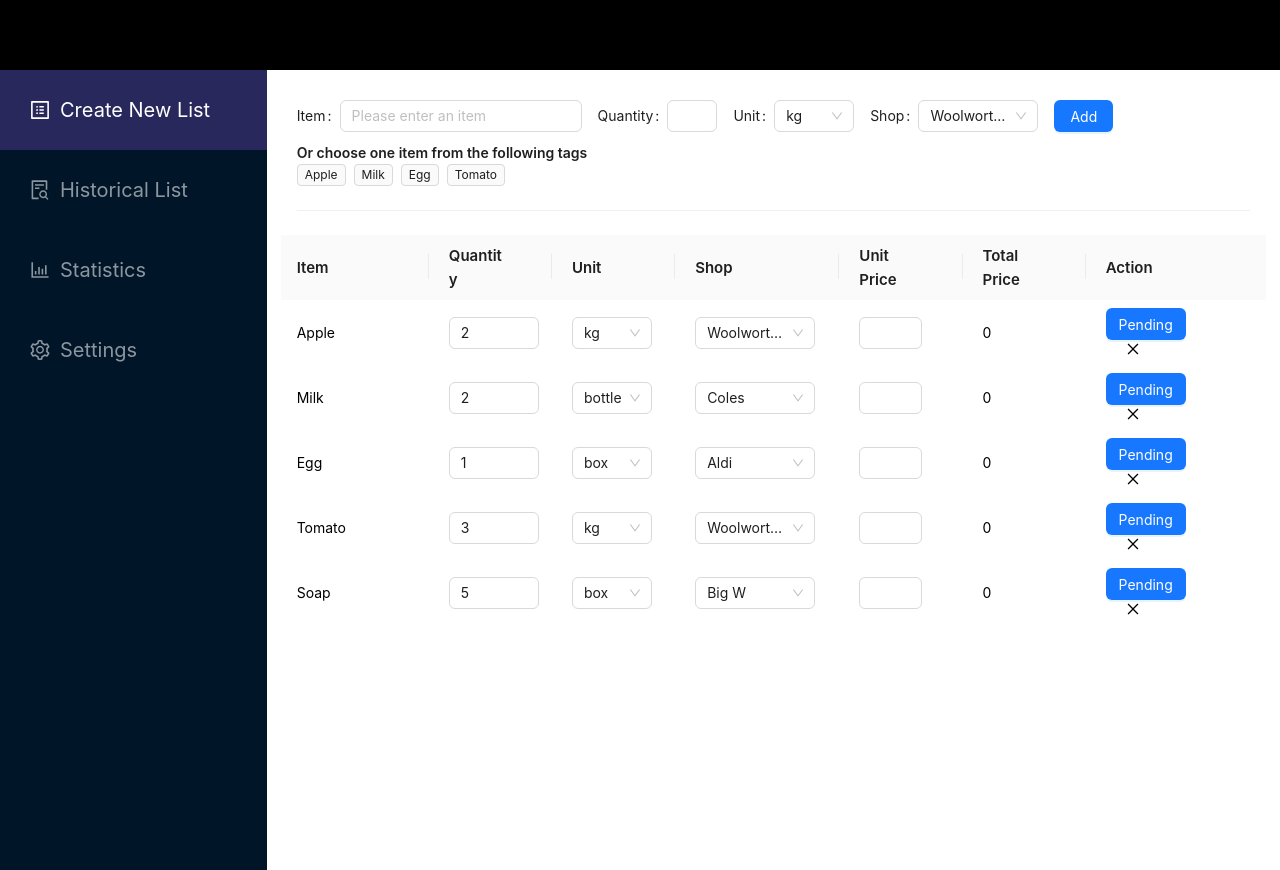
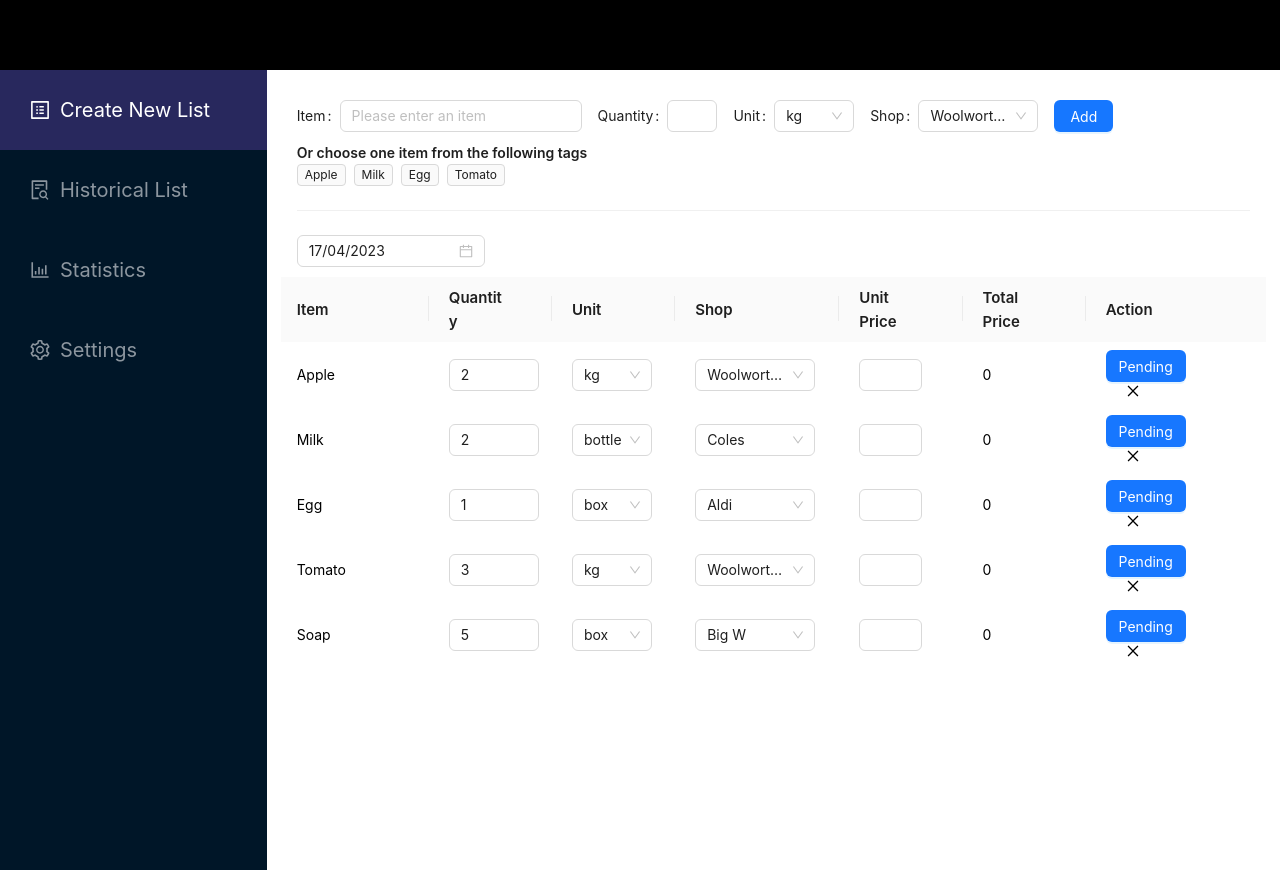
Before and after one commit to gulama2008/Shopper-Helper, a React (Create React App) app in the folder client/: page / in a window 1280 px wide. Built offline with nearby package versions, Linux system fonts and the light colour scheme.

Commit message:
add date picker and date status to the items in the state and add onchange functions

```diff
--- a/client/src/components/pages/CreateNewList/CreateNewList.js
+++ b/client/src/components/pages/CreateNewList/CreateNewList.js
@@ -11,6 +11,7 @@ export default function AddNewList() {
   const test = [
     {
       id: 1,
+      date: "",
       name: "Apple",
       quantity: 2,
       unit: "kg",
@@ -20,6 +21,7 @@ export default function AddNewList() {
     },
     {
       id: 2,
+      date: "",
       name: "Milk",
       quantity: 2,
       unit: "bottle",
@@ -29,6 +31,7 @@ export default function AddNewList() {
     },
     {
       id: 3,
+      date: "",
       name: "Egg",
       quantity: 1,
       unit: "box",
@@ -38,6 +41,7 @@ export default function AddNewList() {
     },
     {
       id: 4,
+      date: "",
       name: "Tomato",
       quantity: 3,
       unit: "kg",
@@ -47,6 +51,7 @@ export default function AddNewList() {
     },
     {
       id: 5,
+      date: "",
       name: "Soap",
       quantity: 5,
       unit: "box",
--- a/client/src/components/pages/CreateNewList/ShoppingList.js
+++ b/client/src/components/pages/CreateNewList/ShoppingList.js
@@ -1,5 +1,4 @@
 import React, { useState } from "react";
-// import { Space, Table, Button } from "antd";
 import {
   Col,
   Divider,
@@ -9,32 +8,48 @@ import {
   Typography,
   Button,
   Input,
+  DatePicker,
 } from "antd";
-import { DeleteOutlined,CloseOutlined} from "@ant-design/icons";
+import { CloseOutlined} from "@ant-design/icons";
 import "../../../styles/ShoppingList.css";
-const { Text, Link } = Typography;
-
-// const { Column, ColumnGroup } = Table;
+import dayjs from "dayjs";
+import customParseFormat from "dayjs/plugin/customParseFormat";
+dayjs.extend(customParseFormat);
+const { RangePicker } = DatePicker;
+const dateFormat = "DD/MM/YYYY";
+const weekFormat = "DD/MM";
+const monthFormat = "MM/YYYY";
+const { Text} = Typography;
+const dateFormatList = ["DD/MM/YYYY", "DD/MM/YY", "DD-MM-YYYY", "DD-MM-YY"];
 
 const ShoppingList = (props) => {
-  const { items,updateItem,unit,shops } = props;
-  // const [quantity, setQuantity] = useState();
+  const { items, updateItem, unit, shops } = props;
 
+  //change the date of each item in the state into the date on the date-picker
+  const handleDateChange = (date, dateString) => {
+    const newItemList = items.map((item) => {
+      item.date = dateString;
+      return item;
+    });
+    updateItem(newItemList);
+  };
+
+  //change the quantity of each item in the state into the quantity entered in the input box
   const handleQuantityChange = (index) => {
     return (e) => {
-      const newItemList = items.map((item,itemIndex) => {
+      const newItemList = items.map((item, itemIndex) => {
         if (itemIndex === index) {
           item.quantity = e;
           return item;
         } else {
           return item;
         }
-      })
+      });
       updateItem(newItemList);
+    };
+  };
 
-      }
-    }
-
+  //change the unit of each item in the state into the unit chosen from the select box
   const handleUnitChange = (index) => {
     return (e) => {
       const newItemList = items.map((item, itemIndex) => {
@@ -49,6 +64,7 @@ const ShoppingList = (props) => {
     };
   };
 
+  //change the shop of each item in the state into the shop chosen from the select box
   const handleShopChange = (index) => {
     return (e) => {
       const newItemList = items.map((item, itemIndex) => {
@@ -63,6 +79,7 @@ const ShoppingList = (props) => {
     };
   };
 
+  //change the price of each item in the state into the price entered in the input box
   const handlePriceChange = (index) => {
     return (e) => {
       const newItemList = items.map((item, itemIndex) => {
@@ -77,7 +94,8 @@ const ShoppingList = (props) => {
     };
   };
 
-  const handleBoughtButton = (index) => {
+  //change the status of each item in the state into bought or pending when clicking the button
+  const handleStatusButton = (index) => {
     const newItemList = items.map((item, itemIndex) => {
       if (itemIndex === index) {
         item.bought = !item.bought;
@@ -87,16 +105,25 @@ const ShoppingList = (props) => {
       }
     });
     updateItem(newItemList);
-  }
+  };
+
+  //delete the item from the state when click the delete icon
   const handleDeleteButton = (index) => {
     const newItemList = items.filter((item, itemIndex) => {
-      return itemIndex!==index
+      return itemIndex !== index;
     });
     updateItem(newItemList);
-  }
+  };
 
   return (
     <div>
+      <div className="date-picker">
+        <DatePicker
+          defaultValue={dayjs()}
+          format={dateFormatList}
+          onChange={handleDateChange}
+        />
+      </div>
       <div>
         <Row
           className="title-row"
@@ -236,10 +263,10 @@ const ShoppingList = (props) => {
                 <Divider type="vertical" className="content-divider" />
                 <div>
                   <Button
-                    className="bought-button"
+                    className="status-button"
                     type="primary"
                     onClick={() => {
-                      handleBoughtButton(index);
+                      handleStatusButton(index);
                     }}
                     style={
                       item.bought
@@ -253,7 +280,7 @@ const ShoppingList = (props) => {
                           }
                     }
                   >
-                    { item.bought?"Bought":"Pending"}
+                    {item.bought ? "Bought" : "Pending"}
                   </Button>
                   <CloseOutlined
                     className="delete-icon"
--- a/client/src/styles/ShoppingList.css
+++ b/client/src/styles/ShoppingList.css
@@ -1,3 +1,7 @@
+.date-picker{
+    margin-bottom: 10px;
+}
+
 .title-row{
     background-color:rgba(250, 250, 250, 255);
     height: 65px;
@@ -29,7 +33,7 @@
     opacity: 0;
 }
 
-.bought-button{
+.status-button{
     width: 80px;
 }
 
```
Also changed, not shown: 1 other file (tests, documents, lock files or other folders).
